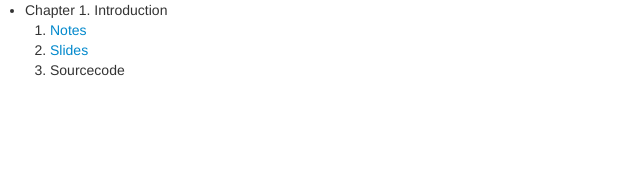
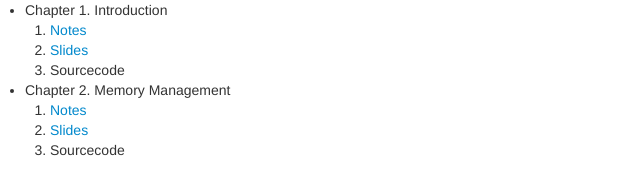
Before and after one commit to zenathark/IS319, a plain HTML site: page index.html in a window 1280 px wide. Shown: the whole page, without its empty margins (0-640 px from the left). Drawn offline with Linux system fonts and the light colour scheme.

Commit message:
added chap2

```diff
--- a/index.html
+++ b/index.html
@@ -21,6 +21,14 @@
 
       <li>Sourcecode</li>
     </ol>
+
+    <li>Chapter 2. Memory Management</li>
+    <ol>
+      <li><a href="pdf/chap2.pdf" alt="Notes of Chapter 2">Notes</a></li>
+      <li><a href="slides/chap2.html" alt="Slides of  Chapter 2">Slides</a></li>
+
+      <li>Sourcecode</li>
+    </ol>
   <ul>
 </body>
 </html>
```
Also changed, not shown: 1 other file.
